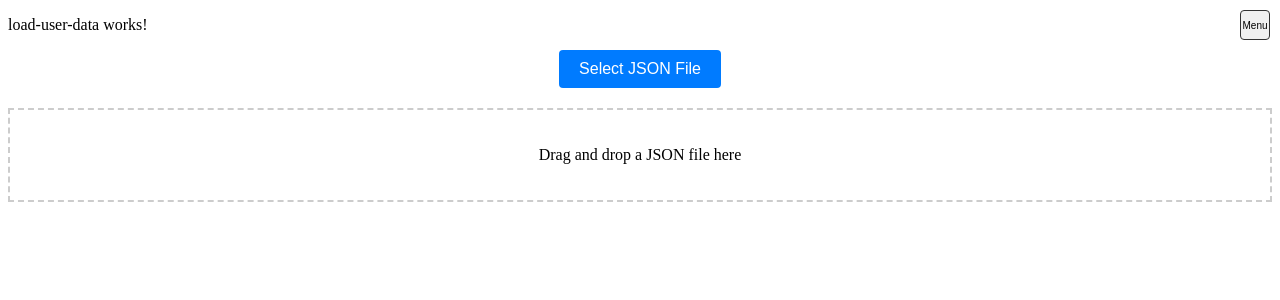
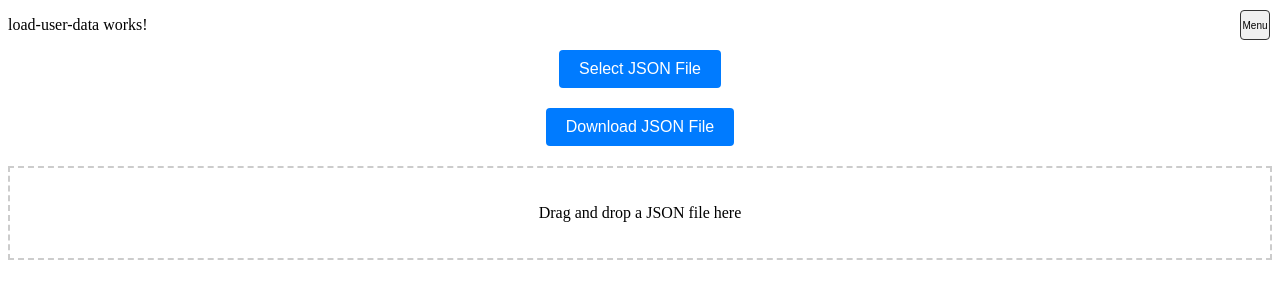
Before and after one commit to cmlykke/memolibre, an Angular app: page /load-user-data in a window 1280 px wide. Shown: the top 300 px of the page. Built offline with nearby package versions, Linux system fonts and the light colour scheme.

Commit message:
2025-02-05_1821 added download deck functionality

```diff
--- a/src/app/load-user-data/load-user-data.component.html
+++ b/src/app/load-user-data/load-user-data.component.html
@@ -14,6 +14,15 @@
   />
 </div>
 
+
+<div class="file-select-container">
+  <button class="file-select-button" (click)="downloadFlashCardDeck()">
+    Download JSON File
+  </button>
+</div>
+
+
+
 <!-- Drag and drop zone -->
 <div
   class="drag-drop-zone"
--- a/src/app/load-user-data/load-user-data.component.ts
+++ b/src/app/load-user-data/load-user-data.component.ts
@@ -67,7 +67,6 @@ export class LoadUserDataComponent {
 
     reader.onerror = () => {
       this.fileName = `Error: Failed to read file ${file.name}`;
-      console.error('Error reading the file.');
     };
 
     reader.readAsText(file); // Read the file as text
@@ -85,4 +84,36 @@ export class LoadUserDataComponent {
     );
   }
 
+  downloadFlashCardDeck(): void {
+    // Retrieve the current FlashCardDeck from GlobalStateService
+    const flashCardDeck = this.globalStateService.getFlashCardDeck();
+
+    if (!flashCardDeck) {
+      console.error('No FlashCardDeck available to download.');
+      return;
+    }
+
+    // Convert the FlashCardDeck object to a JSON string
+    const json = JSON.stringify(flashCardDeck, null, 2); // Pretty-printed JSON string
+
+    // Create a Blob object from the JSON string
+    const blob = new Blob([json], { type: 'application/json' });
+
+    // Create a temporary anchor (<a>) element for download
+    const anchor = document.createElement('a');
+    anchor.href = URL.createObjectURL(blob);
+    anchor.download = `${flashCardDeck.deckName || 'FlashCardDeck'}.json`; // Use deckName or a default name as the filename
+
+    // Trigger the download
+    anchor.click();
+
+    // Clean up the URL object
+    URL.revokeObjectURL(anchor.href);
+
+    // Set success message
+    this.fileName = `Download successful: ${flashCardDeck.deckName || 'FlashCardDeck'}.json`;
+
+  }
+
+
 }
```
